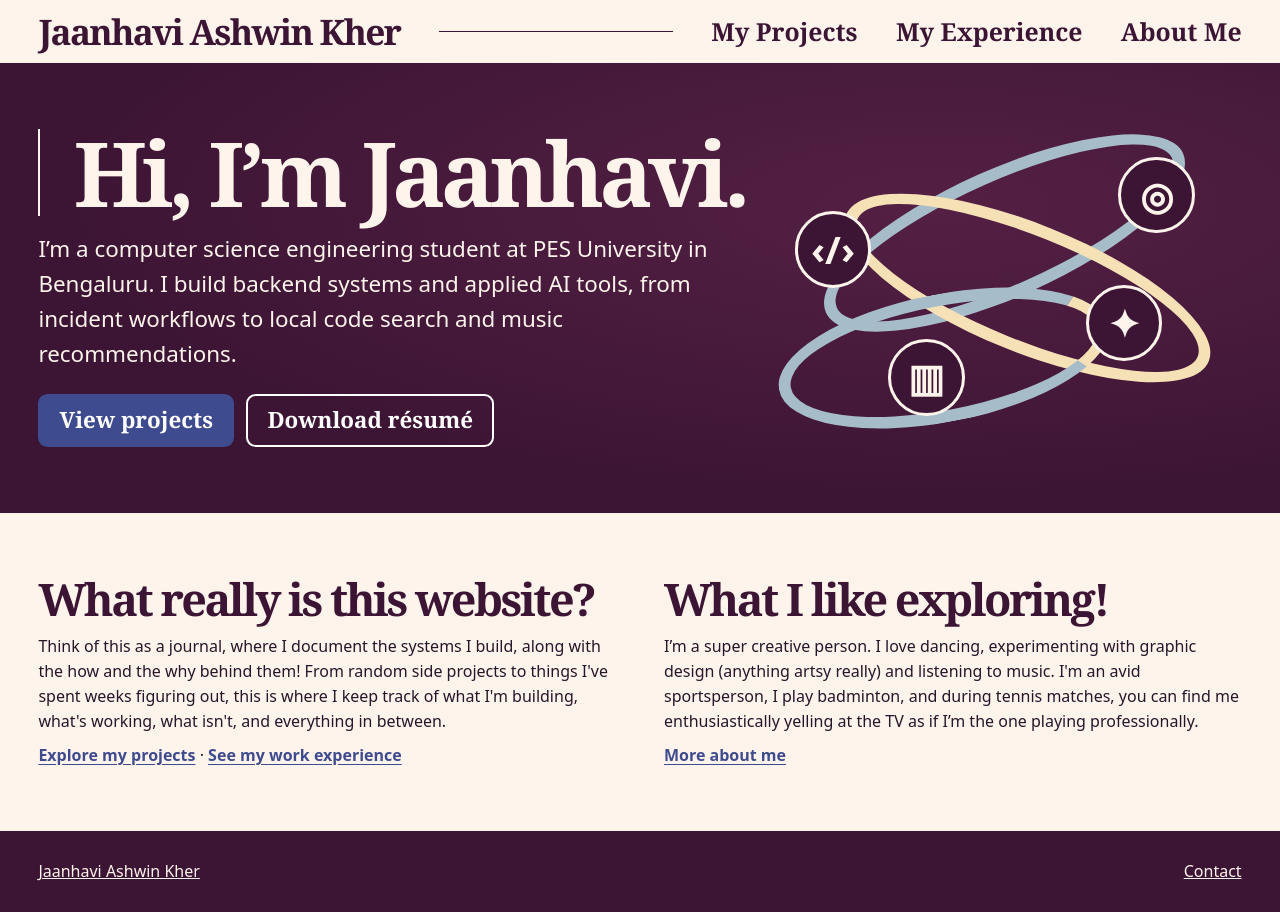
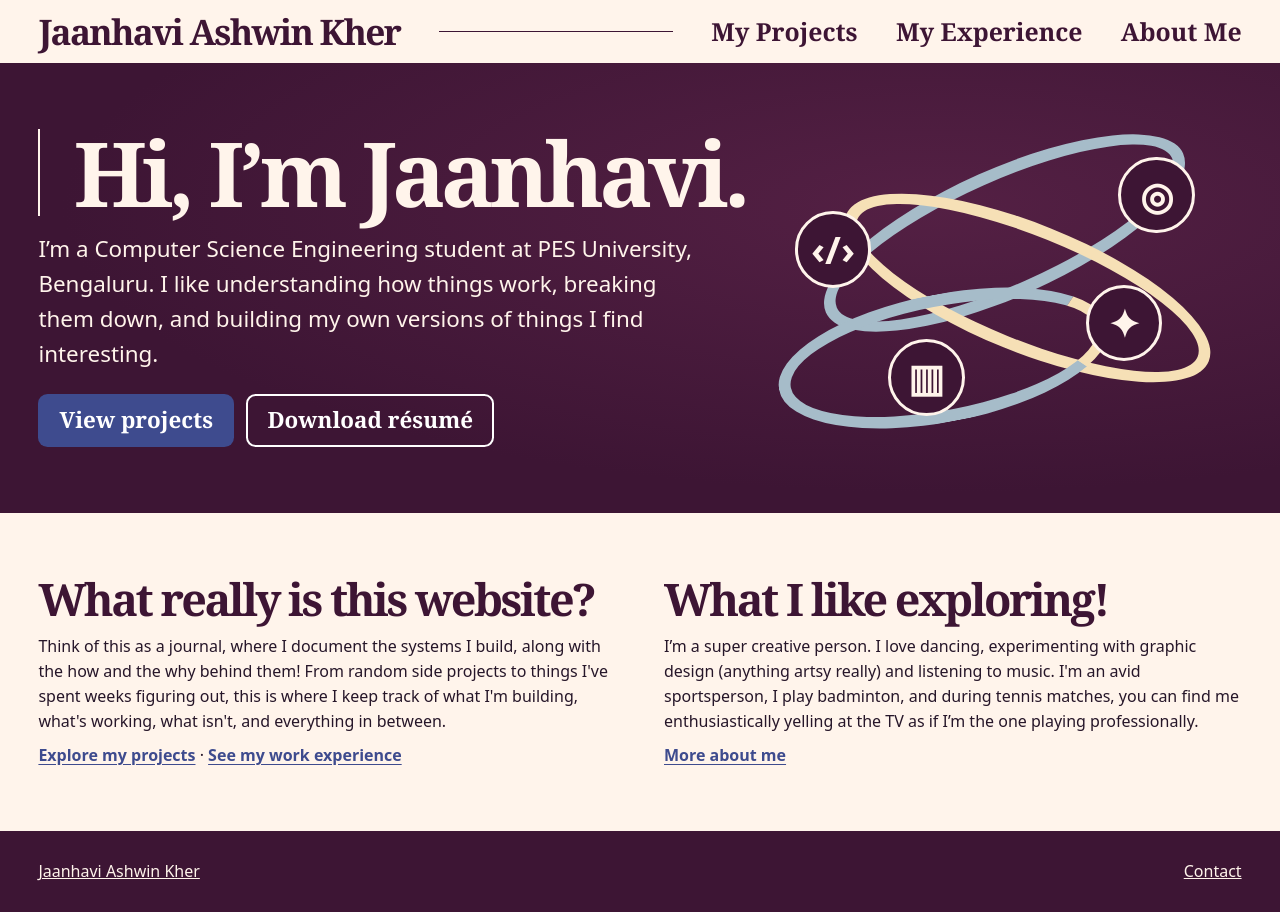
Before and after one commit to jaanhavik777/my-portfolio, a plain HTML site: page index.html in a window 1280 px wide. Drawn offline with Linux system fonts and the light colour scheme.

Commit message:
oopsie
Updated the introduction section

```diff
--- a/index.html
+++ b/index.html
@@ -1,6 +1,6 @@
 <!doctype html>
 <html lang="en"><head><meta charset="utf-8"><meta name="viewport" content="width=device-width, initial-scale=1"><meta name="description" content="Jaanhavi Ashwin Kher’s technical portfolio covering backend systems, security workflows, and applied AI."><title>Jaanhavi Ashwin Kher | Technical Portfolio</title><link rel="stylesheet" href="style.css"><script defer src="links.js"></script></head>
-<body><a class="skip" href="#main">Skip to content</a><header><div class="shell top"><a class="brand" href="index.html">Jaanhavi Ashwin Kher</a><span class="rule"></span><nav aria-label="Main navigation"><a href="projects.html">My Projects</a><a href="experience.html">My Experience</a><a href="about.html">About Me</a></nav></div></header><main id="main"><section class="hero"><div class="shell hero-grid"><div><h1>Hi, I&rsquo;m Jaanhavi.</h1><p class="home-lead">I&rsquo;m a computer science engineering student at PES University in Bengaluru. I build backend systems and applied AI tools, from incident workflows to local code search and music recommendations.</p><div class="actions"><a class="button" href="projects.html">View projects</a><a class="button outline" href="resume.pdf" download>Download résumé</a></div></div><div class="art" aria-hidden="true"><div class="loop one"></div><div class="loop two"></div><div class="loop three"></div><span class="orb o1">‹/›</span><span class="orb o2">◎</span><span class="orb o3">✦</span><span class="orb o4">▥</span></div></div></section>
+<body><a class="skip" href="#main">Skip to content</a><header><div class="shell top"><a class="brand" href="index.html">Jaanhavi Ashwin Kher</a><span class="rule"></span><nav aria-label="Main navigation"><a href="projects.html">My Projects</a><a href="experience.html">My Experience</a><a href="about.html">About Me</a></nav></div></header><main id="main"><section class="hero"><div class="shell hero-grid"><div><h1>Hi, I&rsquo;m Jaanhavi.</h1><p class="home-lead">I&rsquo;m a Computer Science Engineering student at PES University, Bengaluru. I like understanding how things work, breaking them down, and building my own versions of things I find interesting.</p><div class="actions"><a class="button" href="projects.html">View projects</a><a class="button outline" href="resume.pdf" download>Download résumé</a></div></div><div class="art" aria-hidden="true"><div class="loop one"></div><div class="loop two"></div><div class="loop three"></div><span class="orb o1">‹/›</span><span class="orb o2">◎</span><span class="orb o3">✦</span><span class="orb o4">▥</span></div></div></section>
 <div class="shell home-intro">
 <section>
 <h2 class="lined">What really is this website?</h2>
```
